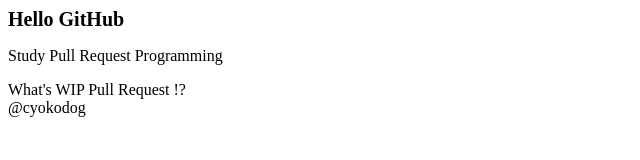
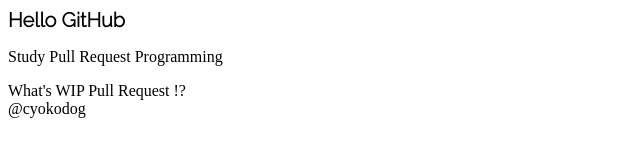
Before and after one commit to cyokodog-lab/hello-pull-request, a plain HTML site: page index.html in a window 1280 px wide. Shown: the full height of the page, 0-640 px from the left. Drawn offline with Linux system fonts and the light colour scheme.

Commit message:
web font を適用しました

```diff
--- a/index.html
+++ b/index.html
@@ -1,8 +1,10 @@
 <!DOCTYPE>
 <html>
 <head>
+	<link href='http://fonts.googleapis.com/css?family=Raleway:300' rel='stylesheet' type='text/css'>
 	<style>
 		h1{
+			font-family: Raleway;
 			font-size: 20px;
 		}
 	</style>
```
